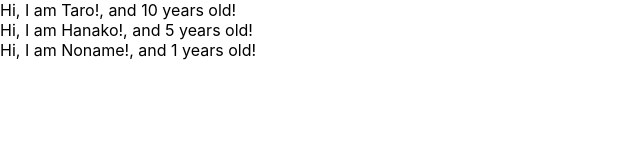
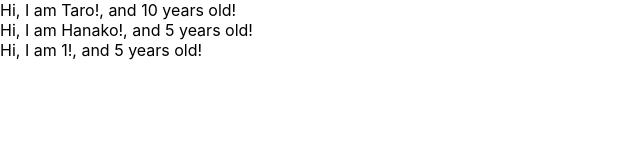
Before and after one commit to curtaincall888/udemy-react-redux-crud-application, a React (Create React App) app: page / in a window 1280 px wide. Shown: the top 160 px of the page, without its empty margins (0-640 px from the left). Built offline with nearby package versions, Linux system fonts and the light colour scheme.

Commit message:
learn props-types

```diff
--- a/src/App.js
+++ b/src/App.js
@@ -1,10 +1,12 @@
 import React from 'react';
+import PropTypes from 'prop-types';
+
 
 const App = () => {
   const profiles = [
     { name: "Taro", age: 10 },
     { name: "Hanako", age: 5 },
-    { name: "Noname"}
+    { name: "1", age: 5 }
   ]
   return (
     <>
@@ -25,7 +27,8 @@ const User = (props) => {
   )
 }
 
-User.defaultProps = {
-  age: 1
+User.propTypes = {
+  name: PropTypes.string,
+  age: PropTypes.number.isRequired
 }
 export default App;
```
